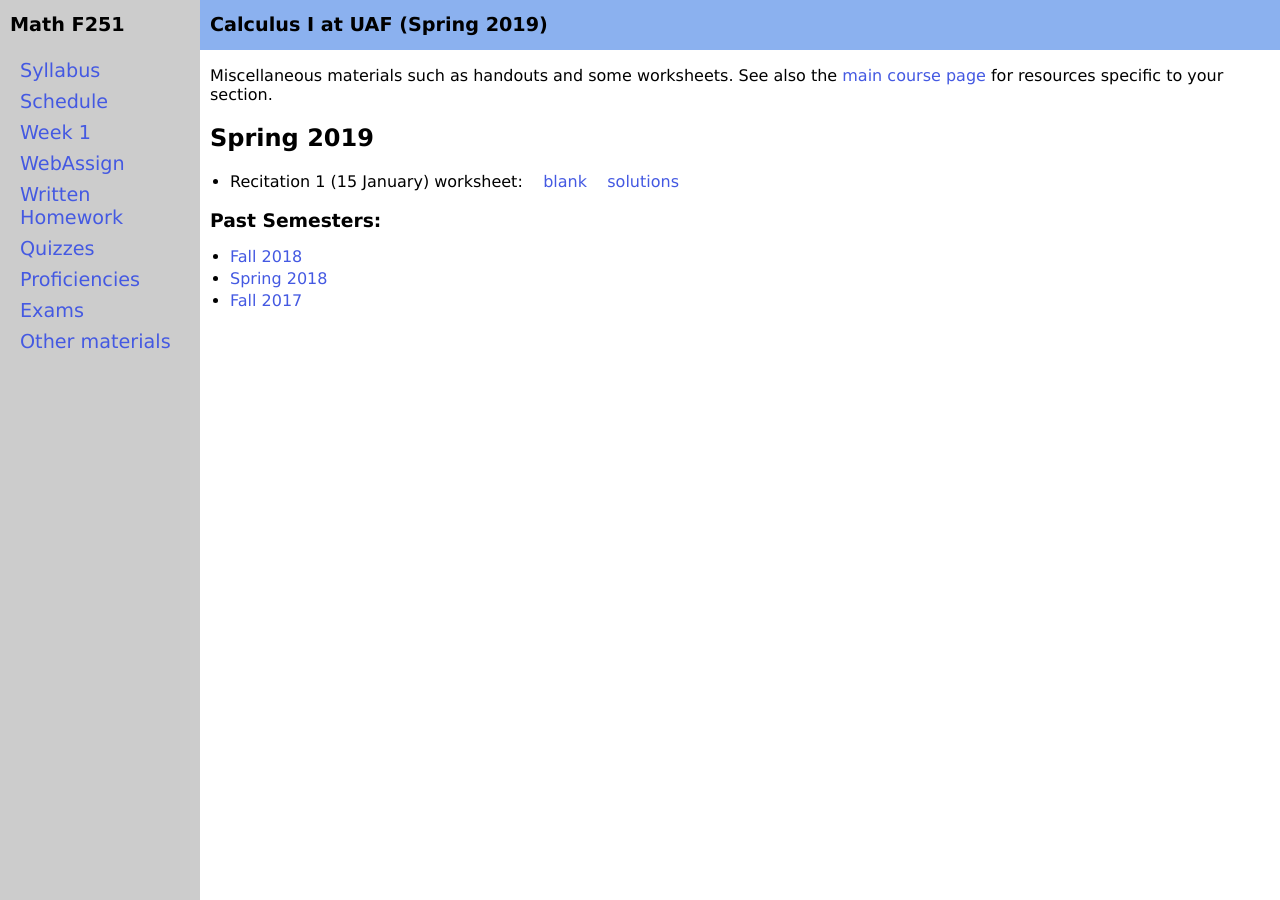
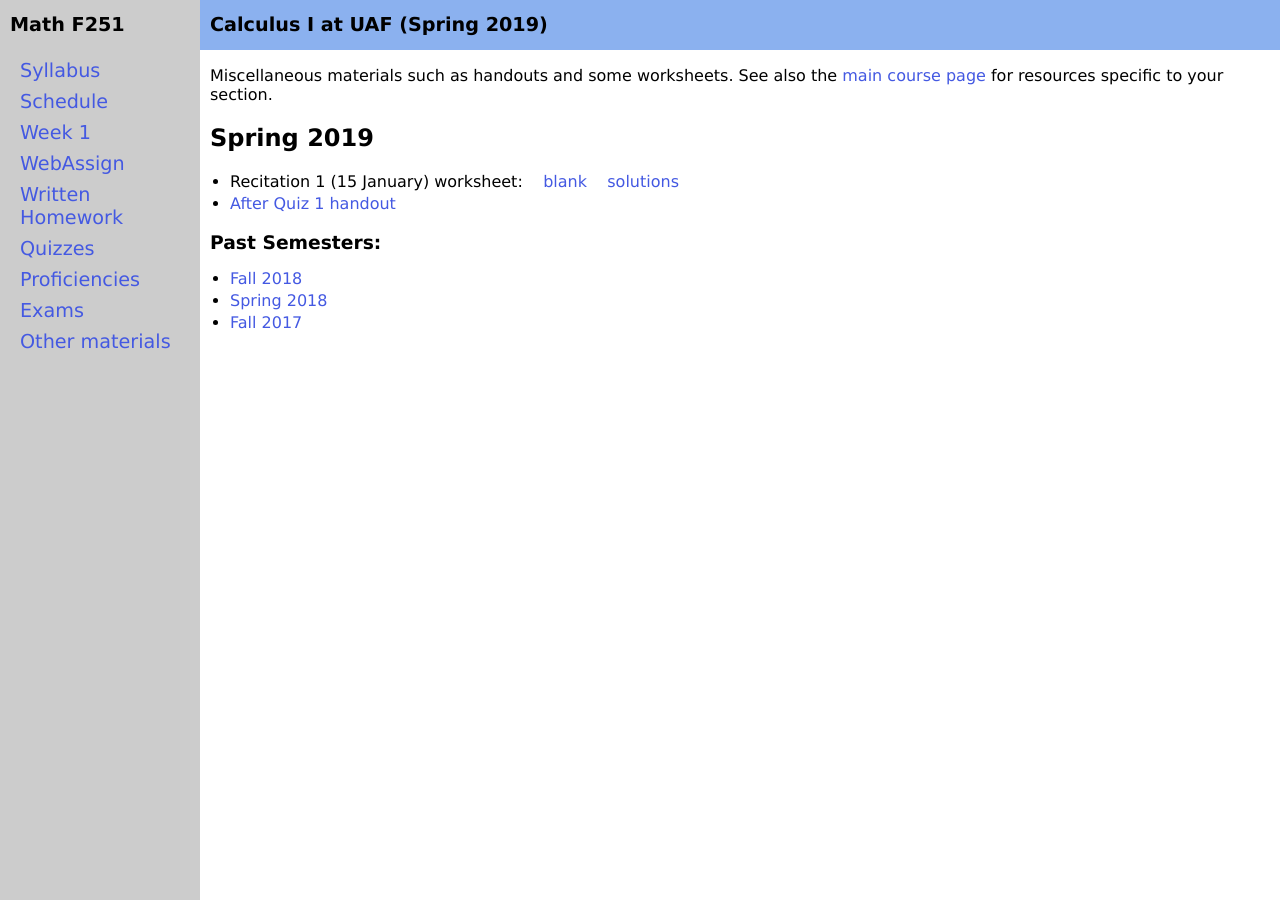
Before and after one commit to uaf-math/calc1, a Jekyll site: the page built from materials.md, in a window 1280 px wide. Built offline with Jekyll 4.4.1, drawn with Linux system fonts in a browser that asks for light colours.

Commit message:
post the handout for when people leave quiz 1 tomorrow

```diff
--- a/materials.md
+++ b/materials.md
@@ -8,6 +8,7 @@ Miscellaneous materials such as handouts and some worksheets.  See also the [mai
 ## Spring 2019
 
 * Recitation 1 (15 January) worksheet: &nbsp;&nbsp; [blank](assets/materials/Spring2019/Recitation-1.pdf) &nbsp;&nbsp; [solutions](assets/materials/Spring2019/Recitation-1-Sols.pdf)
+* [After Quiz 1 handout](assets/materials/Spring2019/After-Quiz-1.pdf)
 
 ### Past Semesters:
 
```
Also changed, not shown: 2 other files.
